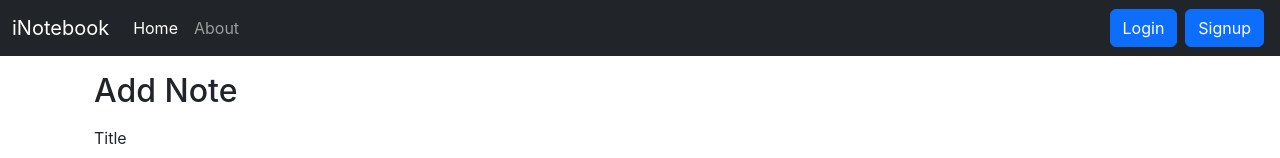
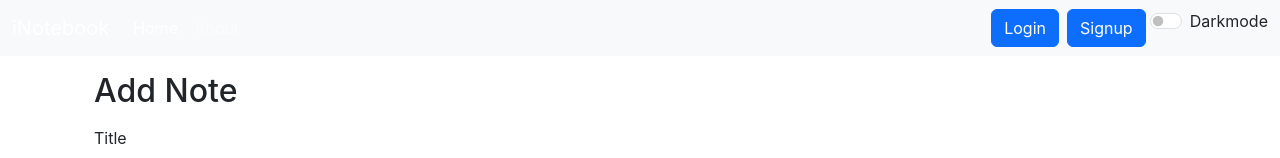
Before and after one commit to INVINCIBLE06/inotebook, a React (Create React App) app in the folder frontend/: page / in a window 1280 px wide. Shown: the top 158 px of the page. Built offline with nearby package versions, Linux system fonts and the light colour scheme; no server answers.

Commit message:
Darkmode switch button is added

```diff
--- a/frontend/src/components/Navbar.js
+++ b/frontend/src/components/Navbar.js
@@ -6,7 +6,7 @@ const Navbar = () => {
 
 
     return (
-        <nav className="navbar navbar-expand-lg navbar-dark bg-dark">
+        <nav className="navbar navbar-expand-lg navbar-dark bg-light">
             <div className="container-fluid">
                 <Link className="navbar-brand" to="/">iNotebook</Link>
                 <button className="navbar-toggler" type="button" data-bs-toggle="collapse" data-bs-target="#navbarSupportedContent" aria-controls="navbarSupportedContent" aria-expanded="false" aria-label="Toggle navigation">
@@ -24,6 +24,10 @@ const Navbar = () => {
                     <form className="d-flex" role="search">
                         <Link className='btn btn-primary mx-1' to='/login' role='button'>Login</Link>
                         <Link className='btn btn-primary mx-1' to='/signup' role='button'>Signup</Link>
+                        <div className="form-check form-switch">
+                            <input className="form-check-input mb-2" type="checkbox" role="switch" id="flexSwitchCheckChecked" />
+                            <label className="form-check-label me-auto mb-2 mb-lg-2" htmlFor="flexSwitchCheckChecked">Darkmode</label>
+                        </div>
                     </form>
                 </div>
             </div>
```
Also changed, not shown: 1 other file (tests, documents, lock files or other folders).
